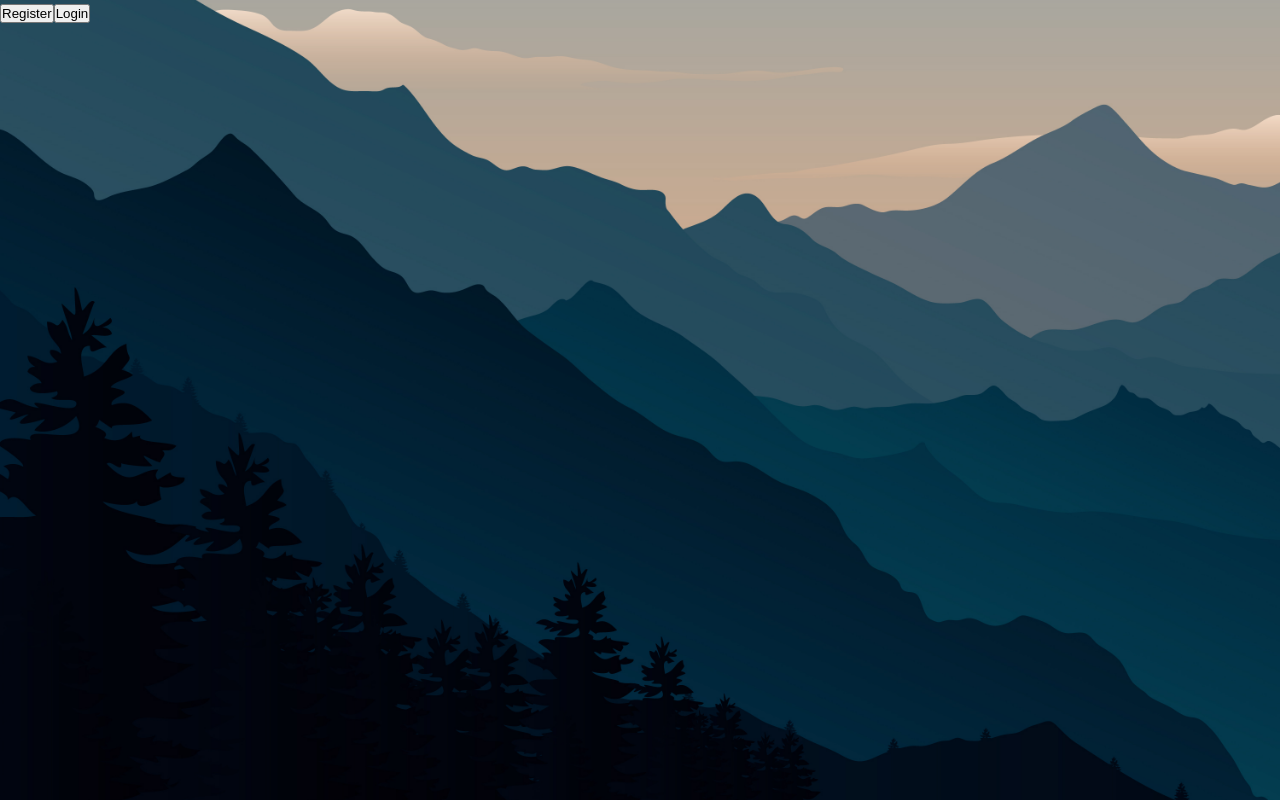
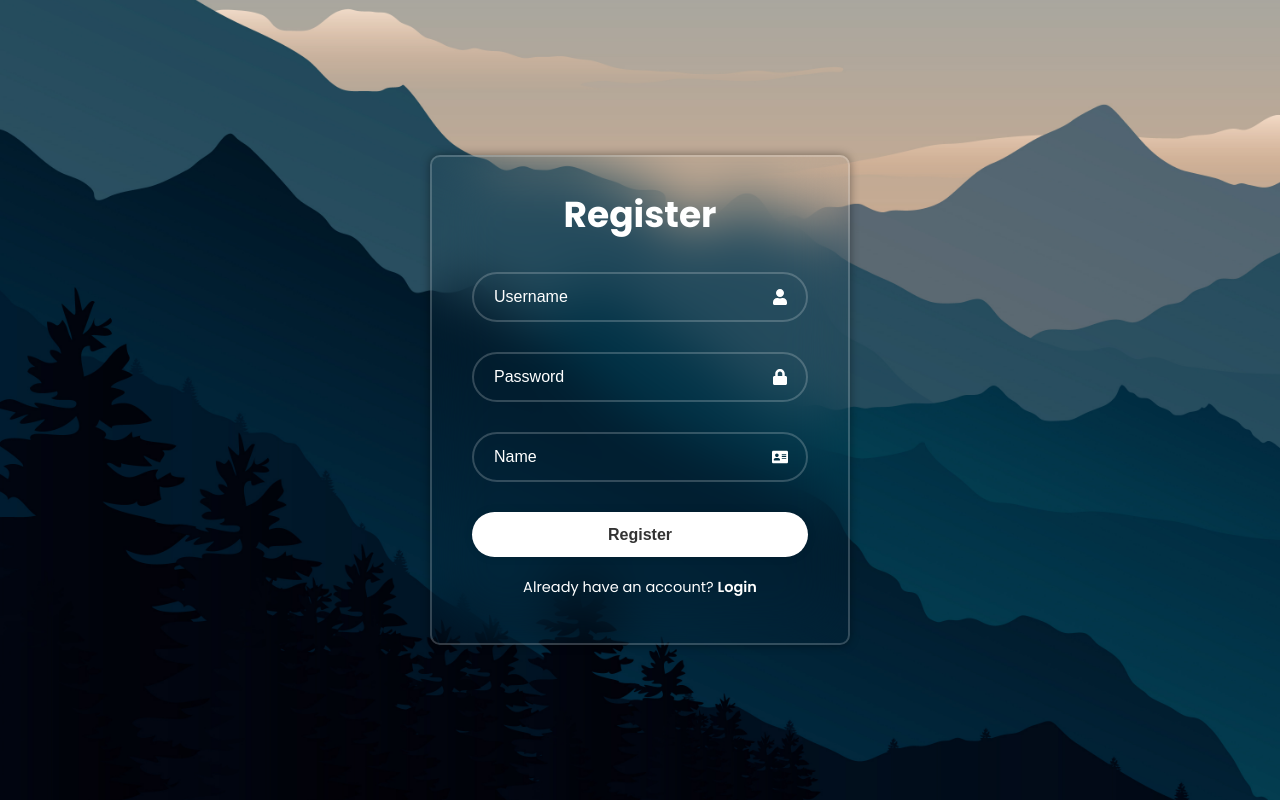
Before and after one commit to RansikaP/task-manager-frontend, a React (Vite) app: page /register in a window 1280 px wide. Built offline with nearby package versions, Linux system fonts and the light colour scheme.

Commit message:
Added registration

```diff
--- a/src/Components/Login.jsx
+++ b/src/Components/Login.jsx
@@ -4,12 +4,13 @@ import loginService from '../services/login'
 import { useState } from 'react'
 import Cookies from "universal-cookie"
 import {jwtDecode} from "jwt-decode"
+import { useNavigate } from 'react-router-dom';
 
 const Login = () => {
     const cookies = new Cookies()
     const [username, setUsername] = useState('')
     const [password, setPassword] = useState('')
-
+    const navigateTo = useNavigate();
     const handleUsername = (event) => {
         setUsername(event.target.value)
     }
@@ -39,11 +40,14 @@ const Login = () => {
     }
 
     const handleLoginClick = () => {
-
+      console.log('here')
       Cookies.set('user', 'Rans', { expires: 7 });
       navigateTo('/home');
+
     };
-
+    const navigateRegisterPage = ()=>{
+      navigateTo('/register')
+      }
     return (
         <div className="wrapper">
             <form onSubmit={handleLoginClick}>
@@ -64,7 +68,7 @@ const Login = () => {
                 <button type="submit" className="btn">Login</button>
 
                 <div className="register-link">
-                    <p>Don&apos;t have an account? <a href="#">Register</a></p>
+                    <p>Don&apos;t have an account? <a href="#" onClick={navigateRegisterPage}>Register</a></p>
                 </div>
             </form>
         </div>
--- a/src/Components/Register.jsx
+++ b/src/Components/Register.jsx
@@ -1,12 +1,73 @@
-import React from "react"
+// import React from "react"
 
-function Register () {
+// function Register () {
+//   return (
+//     <div>
+//       <button>Register</button>
+//       <button>Login</button>
+//     </div>
+//   )
+// };
+
+// export default Register;
+import { useState } from 'react'
+import { FaUser, FaLock,FaAddressCard  } from "react-icons/fa"
+import { useNavigate } from 'react-router-dom';
+
+
+const Register = () => {
+
+  const [username, setUsername] = useState('')
+  const [password, setPassword] = useState('')
+  const [name, setName] = useState('')
+
+  const navigateTo = useNavigate();
+
+  const handleUsername = (event) => {
+    setUsername(event.target.value)
+}
+
+const handlePassword = (event) => {
+    setPassword(event.target.value)
+}
+
+
+const handleName = (event) => {
+  setName(event.target.value)
+}
+const navigateLoginPage = ()=>{
+navigateTo('/login')
+}
+  const handleLoginClick = () => {
+    console.log('here')
+
+  };
   return (
-    <div>
-      <button>Register</button>
-      <button>Login</button>
-    </div>
+      <div className="wrapper">
+          <form onSubmit={handleLoginClick}>
+              <h1>Register</h1>
+              <div className="input-box">
+                  <input type="text" value={username} onChange={handleUsername} placeholder="Username" required/>
+                  <FaUser className='icon'/>
+              </div>
+              <div className="input-box">
+                  <input type="text" value={password} onChange={handlePassword} placeholder="Password" required/>
+                  <FaLock className='icon'/>
+              </div>
+
+              <div className="input-box">
+                  <input type="name" value={name} onChange={handleName} placeholder="Name" required/>
+                  <FaAddressCard className='icon'/>
+              </div>
+
+              <button type="submit" className="btn">Register</button>
+
+              <div className="register-link">
+                  <p>Already have an account? <a href="#" onClick={navigateLoginPage}>Login</a></p>
+              </div>
+          </form>
+      </div>
   )
-};
+}
 
-export default Register;
+export default Register
--- a/src/styles/login.css
+++ b/src/styles/login.css
@@ -7,6 +7,11 @@
     color: #ffff;
     border-radius: 10px;
     padding: 30px 40px;
+
+    position: absolute;
+    top: 50%;
+    left: 50%;
+    transform: translate(-50%, -50%);
 }
 
 .wrapper h1 {
```
